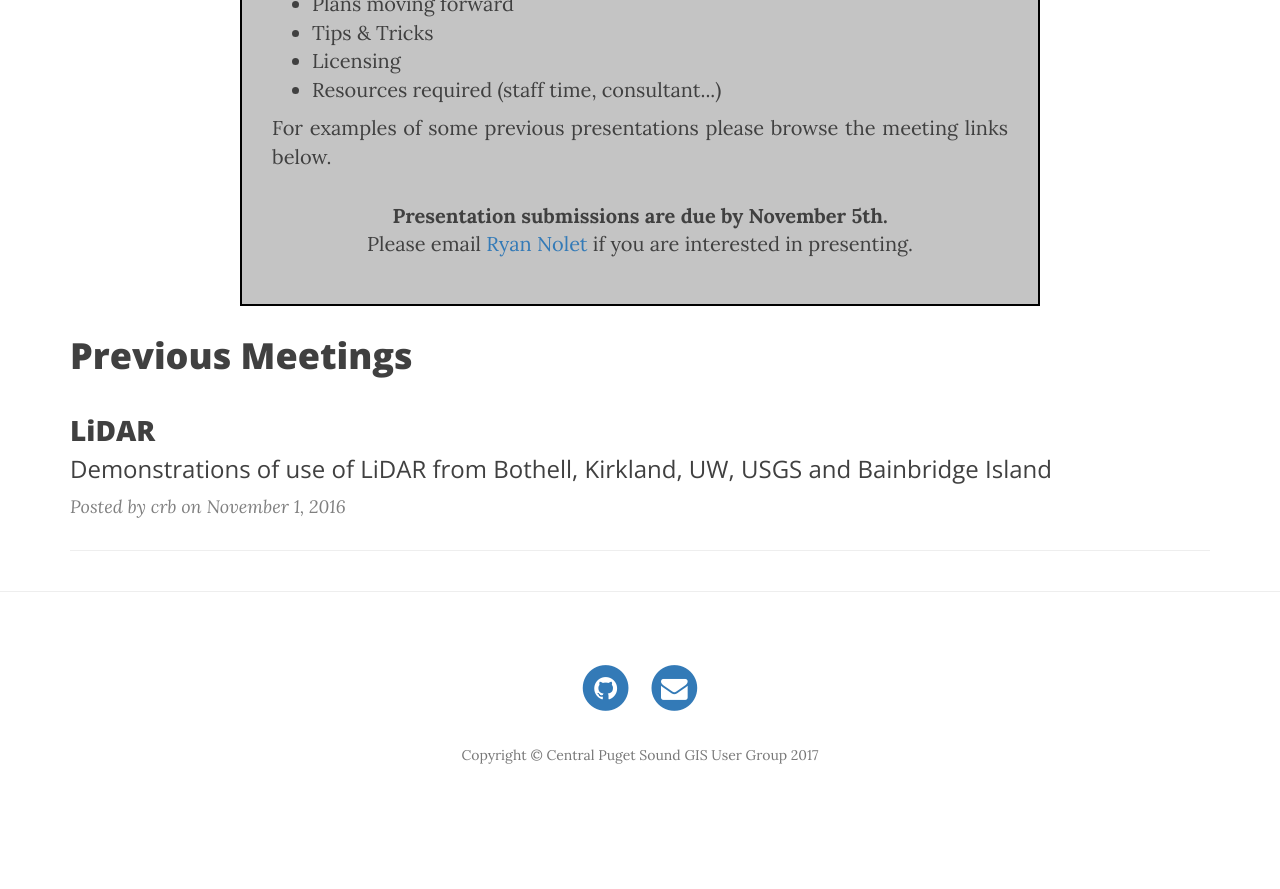
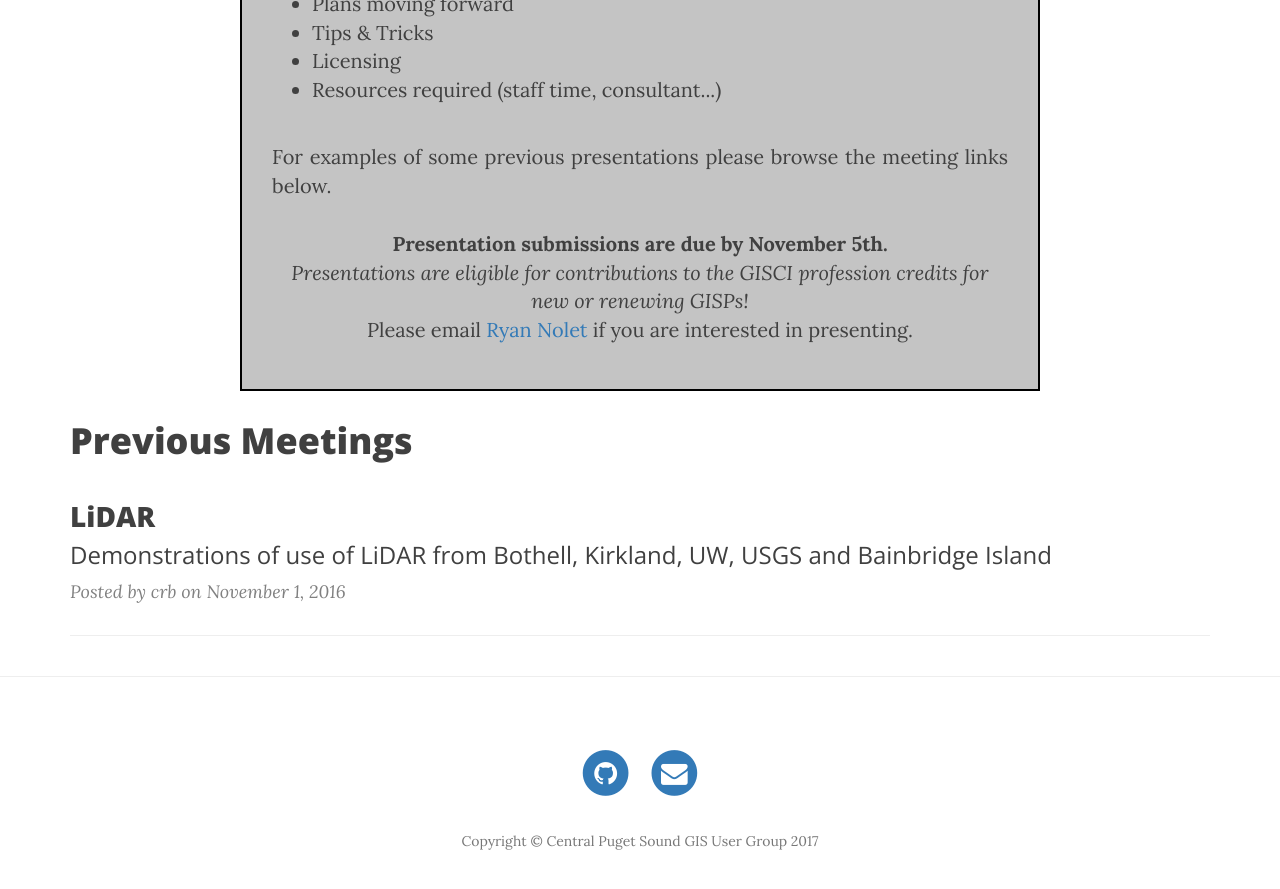
Before and after one commit to cpsgis/cpsgis.github.io, a Jekyll site: the page built from meetings/index.html, in a window 1280 px wide and 900 px high, scrolled down 1278 px. Shown: the top 889 px of the window. Built offline with Jekyll 4.4.1, drawn with Linux system fonts in a browser that asks for light colours; nearby versions of some CDN libraries; before the commit the page ends 2109 px from its top, so only the background shows below that.

Commit message:
minor changes

```diff
--- a/meetings/index.html
+++ b/meetings/index.html
@@ -56,11 +56,13 @@ paginate: 2
                  <li>Licensing</li>
                 <li>Resources required (staff time, consultant...)</li>
               </ul>
+              <br/>
               For examples of some previous presentations please browse the meeting links below.
             </p>
             <p>
               <center>
                 <strong>Presentation submissions are due by November 5th.</strong> <br/>
+                <i>Presentations are eligible for contributions to the GISCI profession credits for new or renewing GISPs!</i><br/>
                 Please email <a href="mailto:Rnolet@shorelinewa.gov">Ryan Nolet</a> if you are interested in presenting.
               </center>
             </p>
```
